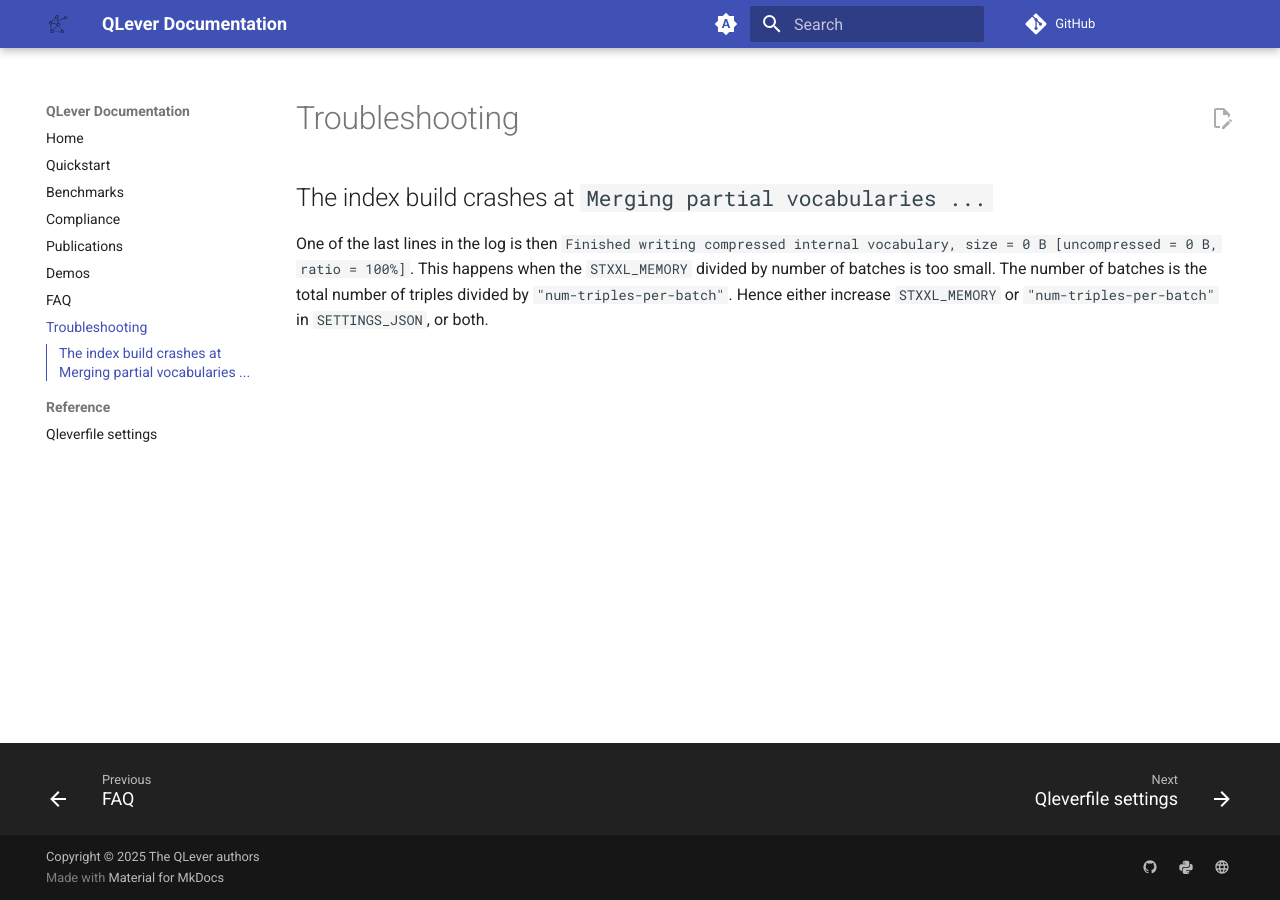
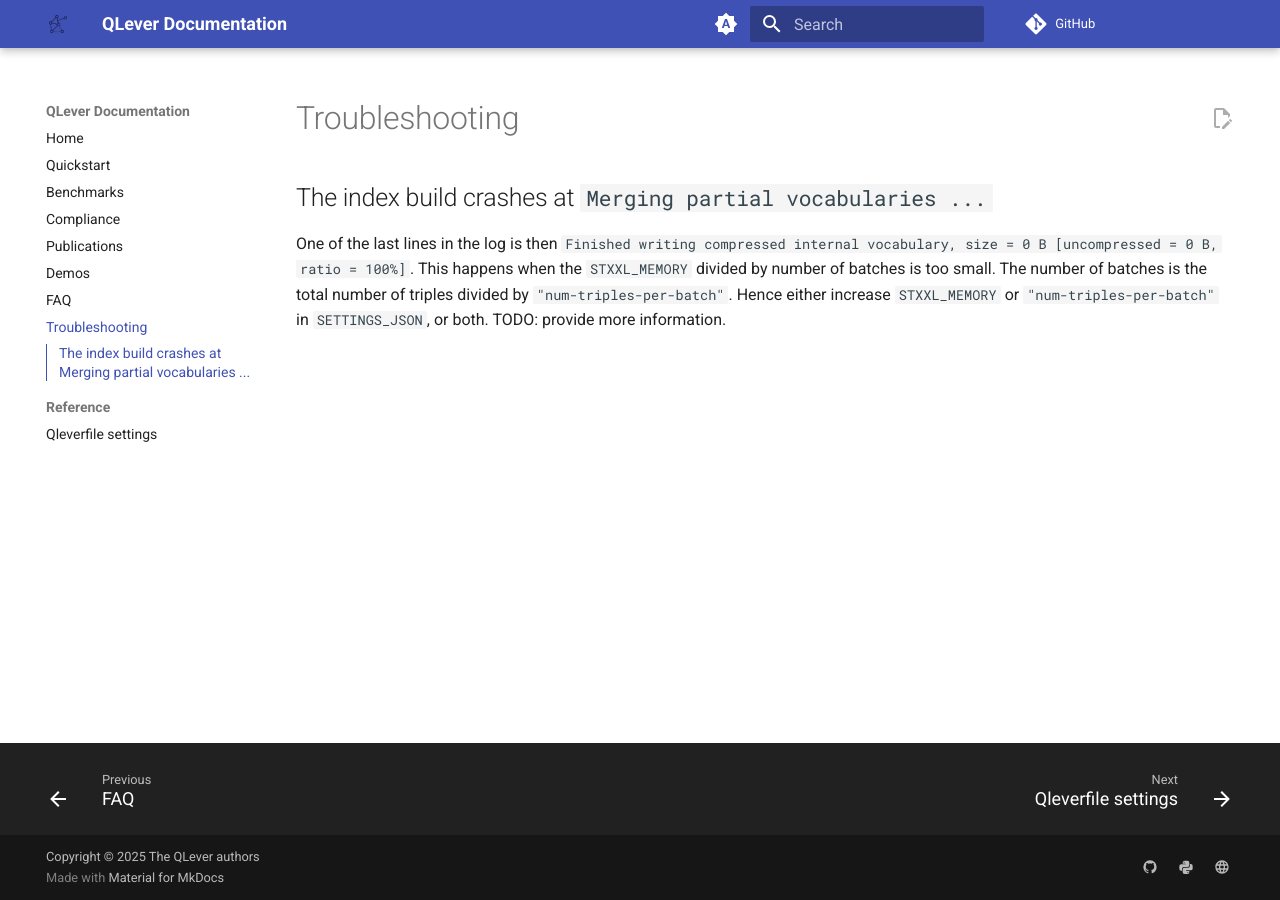
Before and after one commit to qlever-dev/qlever-docs, an MkDocs documentation site: the page built from docs/troubleshooting.md, in a window 1280 px wide. Built offline with MkDocs 1.6.1 and Material for MkDocs 9.7.7, drawn with Linux system fonts in a browser that asks for light colours; plug-ins that fetch from the network failed and are left out; comment, search, counter and statistics services are not loaded; the version menu is left out.

```diff
--- a/docs/troubleshooting.md
+++ b/docs/troubleshooting.md
@@ -7,4 +7,4 @@ vocabulary, size = 0 B [uncompressed = 0 B, ratio = 100%]`. This happens when
 the `STXXL_MEMORY` divided by number of batches is too small. The number of
 batches is the total number of triples divided by `"num-triples-per-batch"`.
 Hence either increase `STXXL_MEMORY` or `"num-triples-per-batch"` in
-`SETTINGS_JSON`, or both.
+`SETTINGS_JSON`, or both. TODO: provide more information.
```
